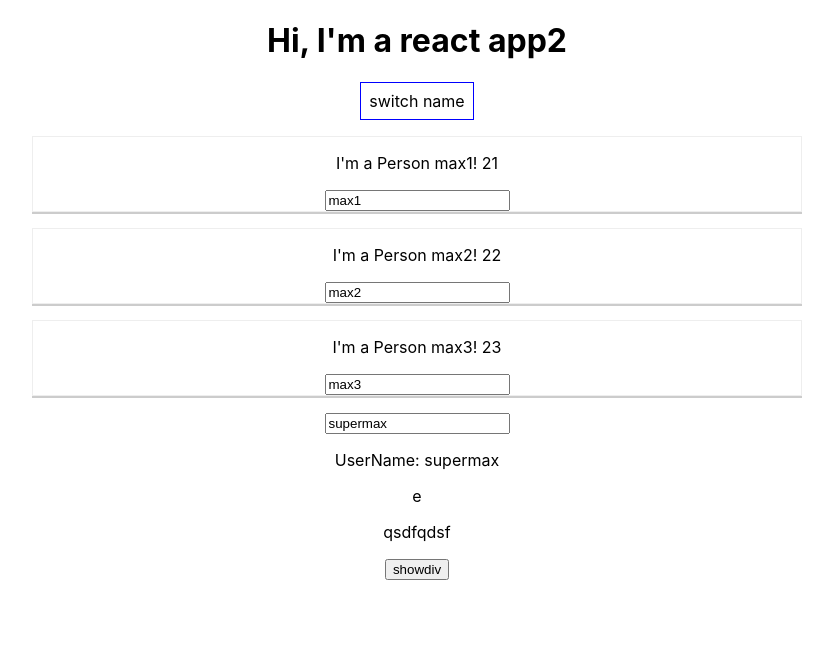
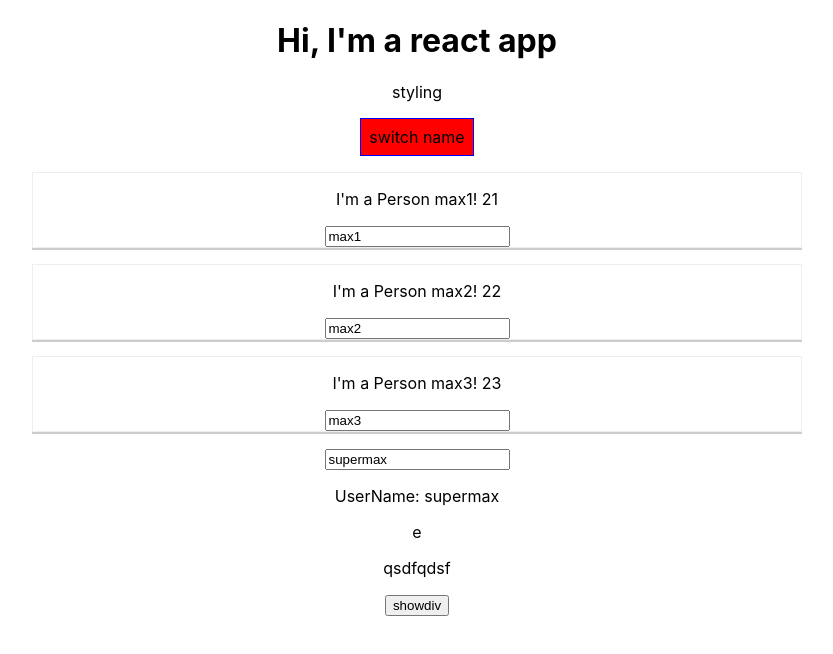
Before and after one commit to johanaerens/react_cursus, a React (Create React App) app: page / in a window 1280 px wide. Both pictures are taken after a click on the button "showdiv". Shown: the top 654 px of the page, without its empty margins (223-1056 px from the left). Built offline with nearby package versions, Linux system fonts and the light colour scheme.

Commit message:
after module style radium

```diff
--- a/package.json
+++ b/package.json
@@ -6,9 +6,11 @@
     "@testing-library/jest-dom": "^5.12.0",
     "@testing-library/react": "^11.2.7",
     "@testing-library/user-event": "^12.8.3",
+    "radium": "^0.26.1",
     "react": "^17.0.2",
     "react-dom": "^17.0.2",
     "react-scripts": "4.0.3",
+    "styled-components": "^5.3.0",
     "web-vitals": "^1.1.2"
   },
   "scripts": {
--- a/src/App.css
+++ b/src/App.css
@@ -1,3 +1,9 @@
 .App {
   text-align: center;
 }
+.bold{
+  font-weight: bold;
+}
+.red{
+  color: red;
+}
--- a/src/App.js
+++ b/src/App.js
@@ -3,6 +3,7 @@ import Person from './Person/Person'
 import UserInput from './UserInput/UserInput'
 import UserOutput from './UserOutput/UserOutput'
 import {Component} from "react";
+import Radium, {StyleRoot} from "radium";
 
 class App extends Component {
     state = {
@@ -55,19 +56,43 @@ class App extends Component {
 
     render() {
         const style = {
-            backgroundColor: 'white',
+            backgroundColor: 'green',
             font: 'inherit',
             border: '1px solid blue',
             padding: '8px',
-            cursor: 'pointer'
+            cursor: 'pointer',
+            ':hover': {
+                backgroundColor: 'lightgreen'
             }
-        let div = <>{this.state.showDiv === true ? <div>
+        }
+
+        let div = null;
+        if (this.state.showDiv) {
+            div = (
+                <div>
                     <p>qsdfqdsf</p>
-        </div> : null}</>;
+                </div>
+            )
+            style.backgroundColor = 'red';
+            style[':hover'] = {
+                backgroundColor: 'salmon',
+                color: 'black'
+            }
+        }
+
+        const stylingClasses = [];
+        if (this.state.persons.length <= 2) {
+            stylingClasses.push("red")
+        }
+        if (this.state.persons.length <= 1) {
+            stylingClasses.push("bold")
+        }
 
         return (
+            <StyleRoot>
                 <div className="App">
-                <h1>Hi, I'm a react app2</h1>
+                    <h1>Hi, I'm a react app</h1>
+                    <p className={stylingClasses.join(' ')}>styling</p>
                     <button
                         style={style}
                         onClick={this.switchNameHandler.bind(this, 'newName')}>
@@ -82,8 +107,6 @@ class App extends Component {
                                 click={() => this.deletePersonHandler(index)}
                                 key={person.id}
                                 changed={(event) => this.nameChangedHandler(event, person.id)}
-
-
                             />
                         )
                     })}
@@ -116,8 +139,9 @@ class App extends Component {
 
                     <button onClick={this.toggleDiv}>showdiv</button>
                 </div>
+            </StyleRoot>
         );
     }
 }
 
-export default App;
+export default Radium(App);
--- a/src/Person/Person.js
+++ b/src/Person/Person.js
@@ -1,9 +1,14 @@
 import React from 'react'
 import './Person.css';
-
+import Radium from "radium";
 const person = (props) => {
+    const style= {
+        '@media (min-with:500px':{
+            width:'450px'
+        }
+    }
     return (
-        <div className="Person">
+        <div className="Person" style={style}>
             <p onClick={props.click}>I'm a Person {props.name}! {props.age}</p>
             <p>{props.children}</p>
             <input type={"text"} onChange={props.changed} value={props.name}/>
@@ -11,4 +16,4 @@ const person = (props) => {
     );
 }
 
-export default person;
+export default Radium(person);
```
Also changed, not shown: src/Person/Person.css (line endings or trailing spaces), 1 other file (tests, documents, lock files or other folders). Lines whose indentation alone changed are shown as unchanged.
